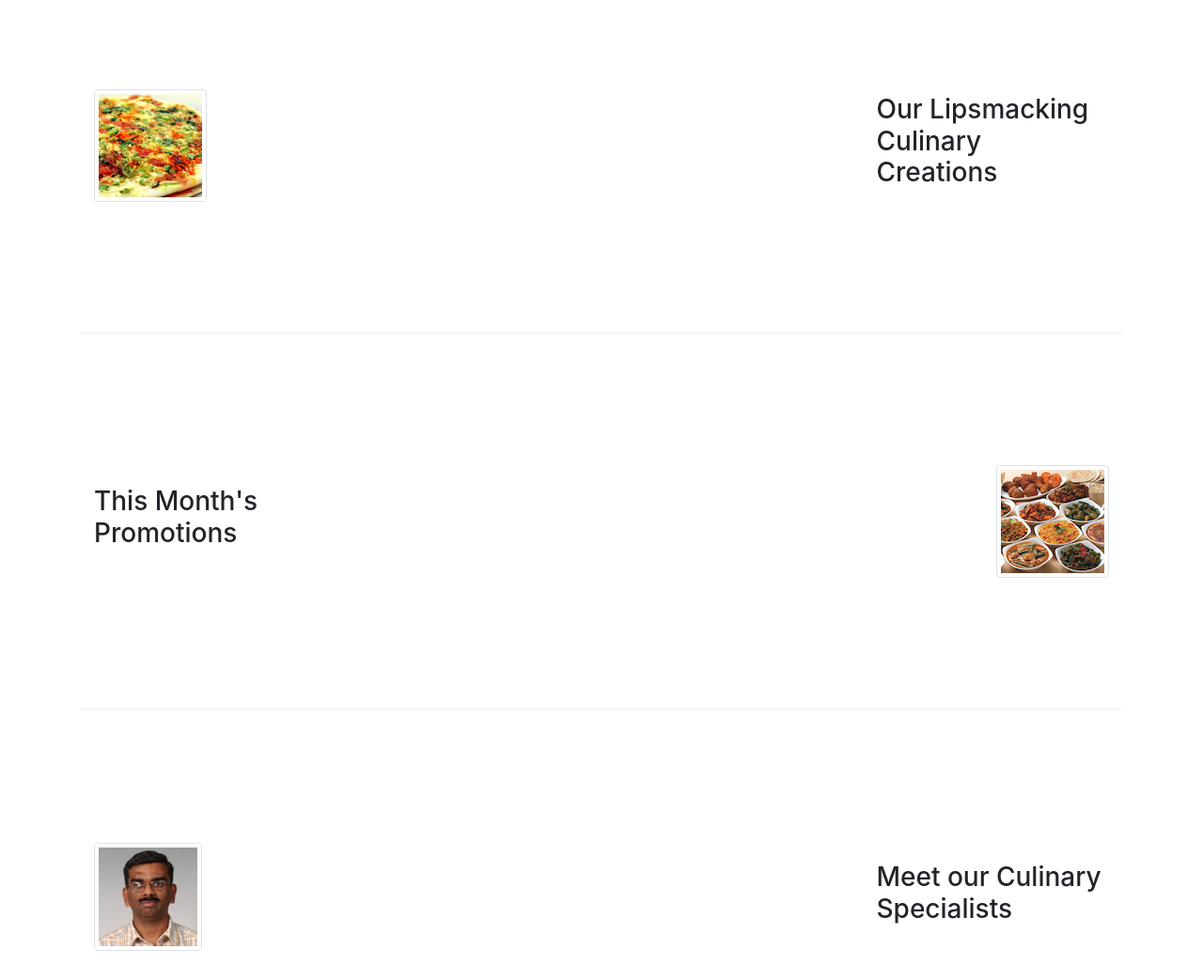
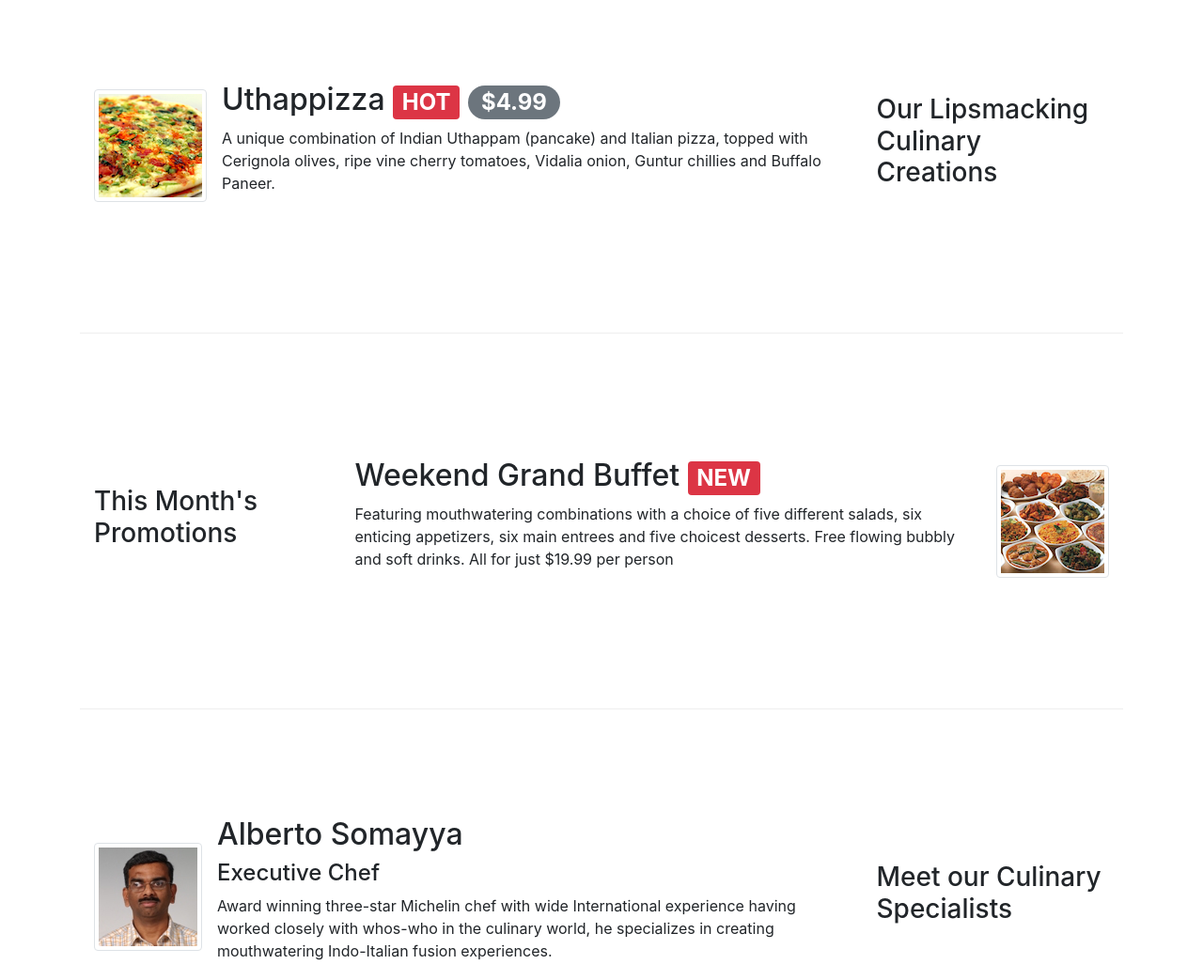
Before and after one commit to Sahilahir/conFusion, a website: page index.html in a window 1280 px wide. Shown: the part 780-1823 px from the top of the page at 94% size. Drawn offline with nearby package versions, Linux system fonts and the light colour scheme.

Commit message:
before assignment 3

```diff
--- a/index.html
+++ b/index.html
@@ -153,7 +153,8 @@
                 <div class="media">
                     <img class="d-flex mr-3 img-thumbnail align-self-center" src="/img/uthappizza.png" alt="uthappizza">
                     <div class="media-body">
-
+                        <h2 class="mt-0">Uthappizza <span class="badge badge-danger">HOT</span> <span class="badge badge-pill badge-secondary">$4.99</span></h2>
+                        <p class="d-none d-sm-block">A unique combination of Indian Uthappam (pancake) and Italian pizza, topped with Cerignola olives, ripe vine cherry tomatoes, Vidalia onion, Guntur chillies and Buffalo Paneer.</p>
                     </div>
                     </div>
             </div>
@@ -168,6 +169,9 @@
                 <div class="media align-items-right">
 
                     <div class="media-body">
+                        <h2 class="mt-0">Weekend Grand Buffet <span class="badge badge-danger"> NEW</span></h2>
+                        <p class=" d-none d-sm-block">Featuring mouthwatering combinations with a choice of five different salads, six enticing appetizers, six main entrees and five choicest desserts. Free flowing bubbly and soft drinks. All for just $19.99 per person </p>
+
                     </div>
                     <img class="d-flex ml-3 img-thumbnail align-self-center" src="./img/buffet.png" alt="weekend grand buffet">
                 </div>
@@ -182,6 +186,10 @@
                 <div class="media">
                     <img src="/img/alberto.png" alt="alberto" class="d-flex mr-3 img-thumbnail align-self-center">
                     <div class="media-body">
+                        <h2 class="mt-0">Alberto Somayya</h2>
+                        <h4>Executive Chef</h4>
+                        <p class="d-none d-sm-block">Award winning three-star Michelin chef with wide International experience having worked closely with whos-who in the culinary world, he specializes in creating mouthwatering Indo-Italian fusion experiences. </p>
+
                    </div>
                 </div>
                 </div>
```
